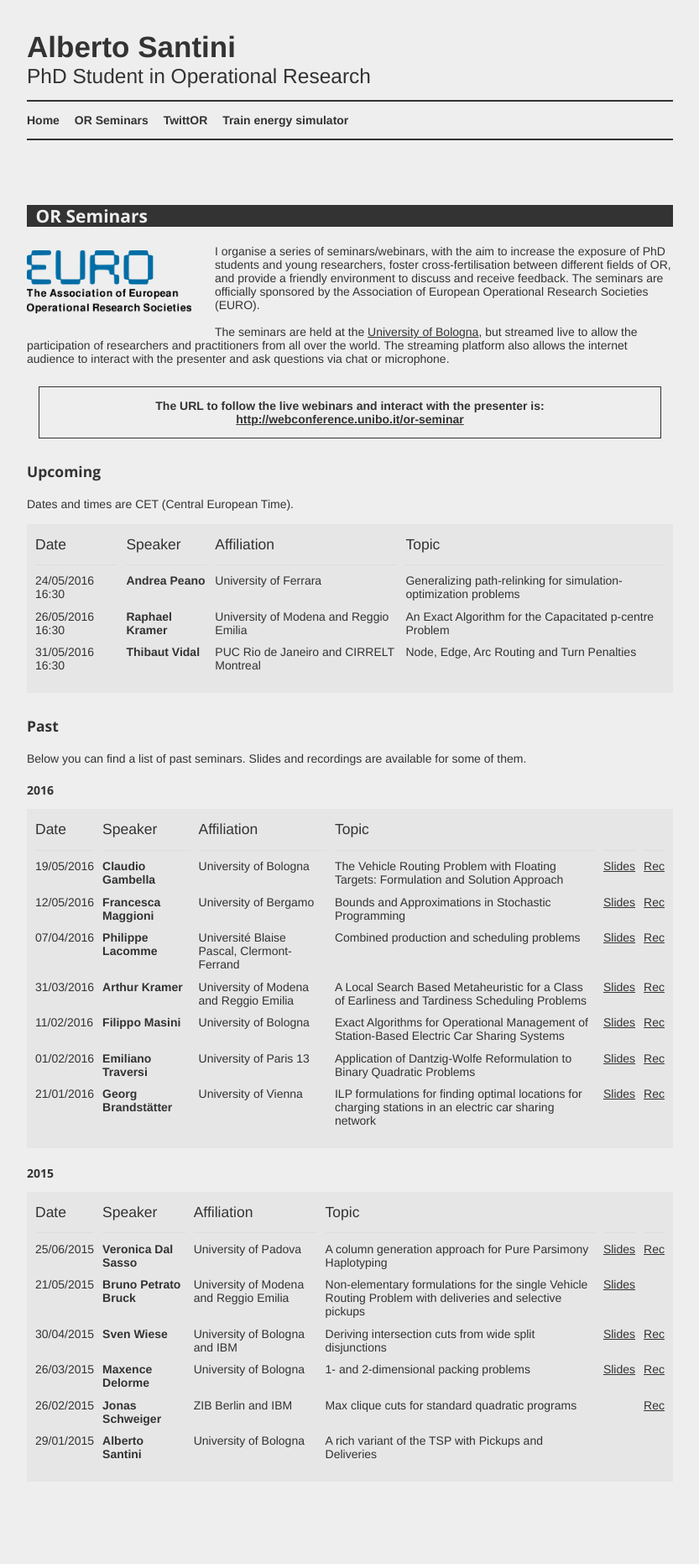
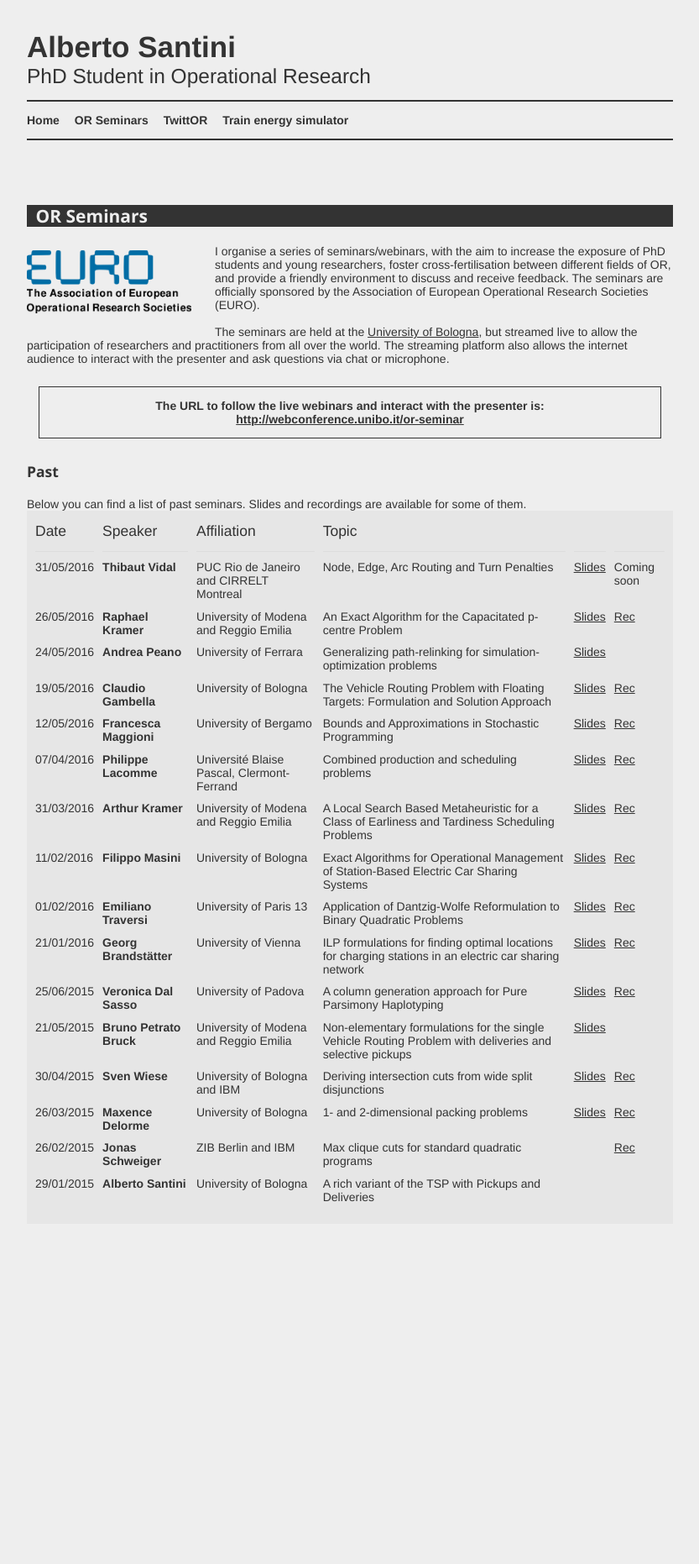
Before and after one commit to alberto-santini/alberto-santini.github.io, a Jekyll site: the page built from seminars/index.md, in a window 1280 px wide. Shown: the whole page at 84% size, without its empty margins (223-1056 px from the left). Built offline with Jekyll 4.4.1, drawn with Linux system fonts in a browser that asks for light colours; after the commit the page ends 1555 px from its top, so only the background shows below that.

Commit message:
Updated seminars

```diff
--- a/seminars/index.md
+++ b/seminars/index.md
@@ -17,26 +17,15 @@ The seminars are held at the [University of Bologna](http://www.dei.unibo.it/),
     <a href="http://webconference.unibo.it/or-seminar" title="Live streaming">http://webconference.unibo.it/or-seminar</a>
 </div>
 
-## Upcoming
-
-Dates and times are CET (Central European Time).
-
-<br/>
-
-Date | Speaker | Affiliation | Topic
-:----|:--------|:------------|:------
-24/05/2016 16:30 | **Andrea Peano** | University of Ferrara | Generalizing path-relinking for simulation-optimization problems
-26/05/2016 16:30 | **Raphael Kramer** | University of Modena and Reggio Emilia | An Exact Algorithm for the Capacitated p-centre Problem
-31/05/2016 16:30 | **Thibaut Vidal** | PUC Rio de Janeiro and CIRRELT Montreal | Node, Edge, Arc Routing and Turn Penalties
-
 ## Past
 
 Below you can find a list of past seminars. Slides and recordings are available for some of them.
 
-### 2016
-
 Date | Speaker | Affiliation | Topic |  |
 :----|:--------|:------------|:------|:-|:-
+31/05/2016 | **Thibaut Vidal** | PUC Rio de Janeiro and CIRRELT Montreal | Node, Edge, Arc Routing and Turn Penalties | [Slides](http://santini.in/files/seminars/spring-2016/tv_slides.pdf) | Coming soon
+26/05/2016 | **Raphael Kramer** | University of Modena and Reggio Emilia | An Exact Algorithm for the Capacitated p-centre Problem | [Slides](http://santini.in/files/seminars/spring-2016/rk_slides.pdf) | [Rec](https://www.youtube.com/watch?v=mWgUbtqQ-98)
+24/05/2016 | **Andrea Peano** | University of Ferrara | Generalizing path-relinking for simulation-optimization problems | [Slides](http://santini.in/files/seminars/spring-2016/ap_slides.pptx) |
 19/05/2016 | **Claudio Gambella** | University of Bologna | The Vehicle Routing Problem with Floating Targets: Formulation and Solution Approach | [Slides](http://santini.in/files/seminars/spring-2016/cg_slides.pdf) | [Rec](https://www.youtube.com/watch?v=hNm5wo4HeBc)
 12/05/2016 | **Francesca Maggioni** | University of Bergamo | Bounds and Approximations in Stochastic Programming | [Slides](http://santini.in/files/seminars/spring-2016/fm2_slides.pdf) | [Rec](https://www.youtube.com/watch?v=iOp8ZfLzbQg)
 07/04/2016 | **Philippe Lacomme** | Université Blaise Pascal, Clermont-Ferrand | Combined production and scheduling problems | [Slides](http://santini.in/files/seminars/spring-2016/fl_slides.pdf) | [Rec](https://www.youtube.com/watch?v=lRH9lf52Hwk)
@@ -44,11 +33,6 @@ Date | Speaker | Affiliation | Topic |  |
 11/02/2016 | **Filippo Masini** | University of Bologna | Exact Algorithms for Operational Management of Station-Based Electric Car Sharing Systems | [Slides](http://santini.in/files/seminars/spring-2016/fm_slides.pdf) | [Rec](https://www.youtube.com/watch?v=xbIEU8eht48)
 01/02/2016 | **Emiliano Traversi** | University of Paris 13 | Application of Dantzig-Wolfe Reformulation to Binary Quadratic Problems | [Slides](http://santini.in/files/seminars/spring-2016/et_slides.pdf) | [Rec](https://www.youtube.com/watch?v=PyWfezxAMLQ)
 21/01/2016 | **Georg Brandstätter** | University of Vienna | ILP formulations for finding optimal locations for charging stations in an electric car sharing network | [Slides](http://santini.in/files/seminars/spring-2016/gb_slides.pdf) | [Rec](https://www.youtube.com/watch?v=Q7cjSgyYKPc)
-
-### 2015
-
-Date | Speaker | Affiliation | Topic |  |
-:----|:--------|:------------|:------|:-|:-
 25/06/2015 | **Veronica Dal Sasso** | University of Padova | A column generation approach for Pure Parsimony Haplotyping | [Slides](http://santini.in/files/seminars/spring-2015/vds_slides.pdf) | [Rec](http://santini.in/files/seminars/spring-2015/vds_video.flv)
 21/05/2015 | **Bruno Petrato Bruck** | University of Modena and Reggio Emilia | Non-elementary formulations for the single Vehicle Routing Problem with deliveries and selective pickups | [Slides](http://santini.in/files/seminars/spring-2015/bpb_slides.pdf) |
 30/04/2015 | **Sven Wiese** | University of Bologna and IBM | Deriving intersection cuts from wide split disjunctions | [Slides](http://santini.in/files/seminars/spring-2015/sw_slides.pdf) | [Rec](http://santini.in/files/seminars/spring-2015/sw_video.flv)
```
